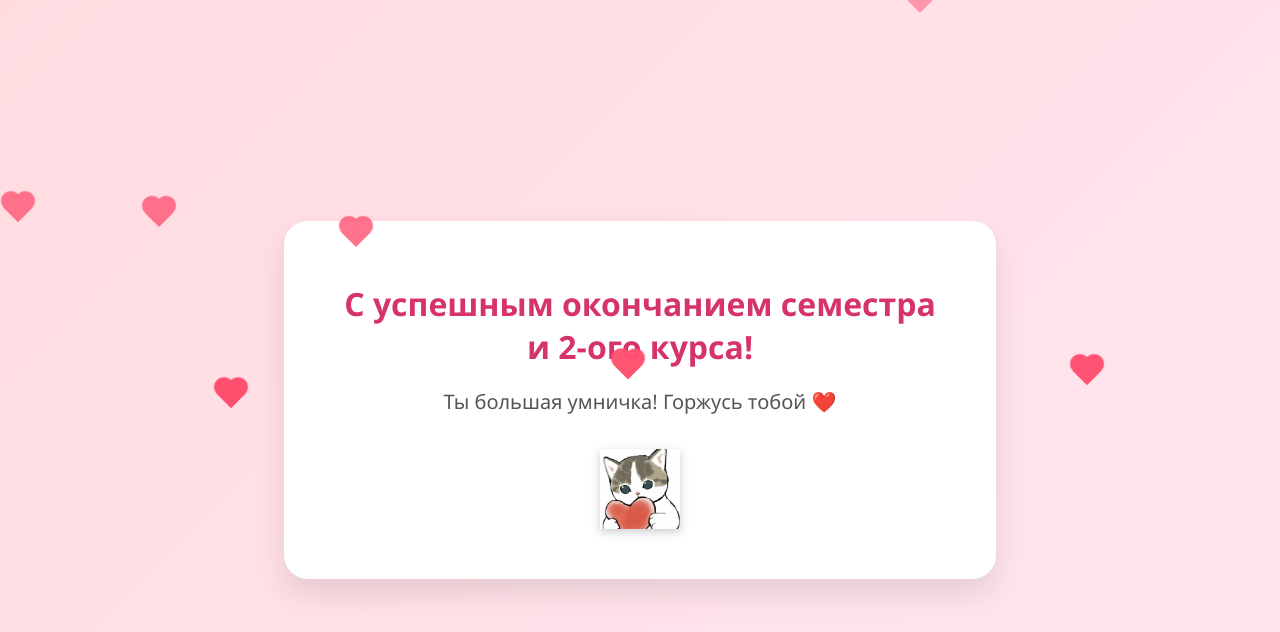
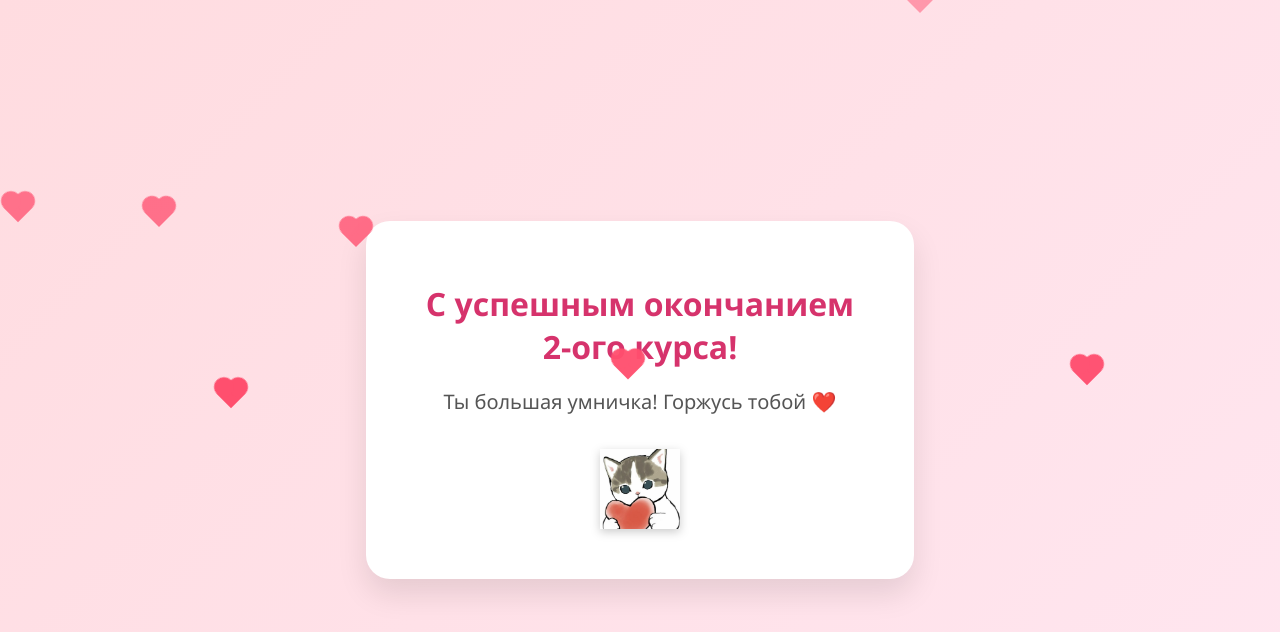
Before and after one commit to fazzilka/Suprise, a plain HTML site: page index.html in a window 1280 px wide. Drawn offline with Linux system fonts and the light colour scheme.

Commit message:
Update index.html

```diff
--- a/index.html
+++ b/index.html
@@ -8,7 +8,7 @@
   </head>
   <body>
     <div class="card">
-      <h1>С успешным окончанием семестра<br />и 2-ого курса!</h1>
+      <h1>С успешным окончанием<br />2-ого курса!</h1>
       <p>Ты большая умничка! Горжусь тобой ❤️</p>
 
       <img src="cat.jpg" alt="Милый котик" class="cute-img" />
```
